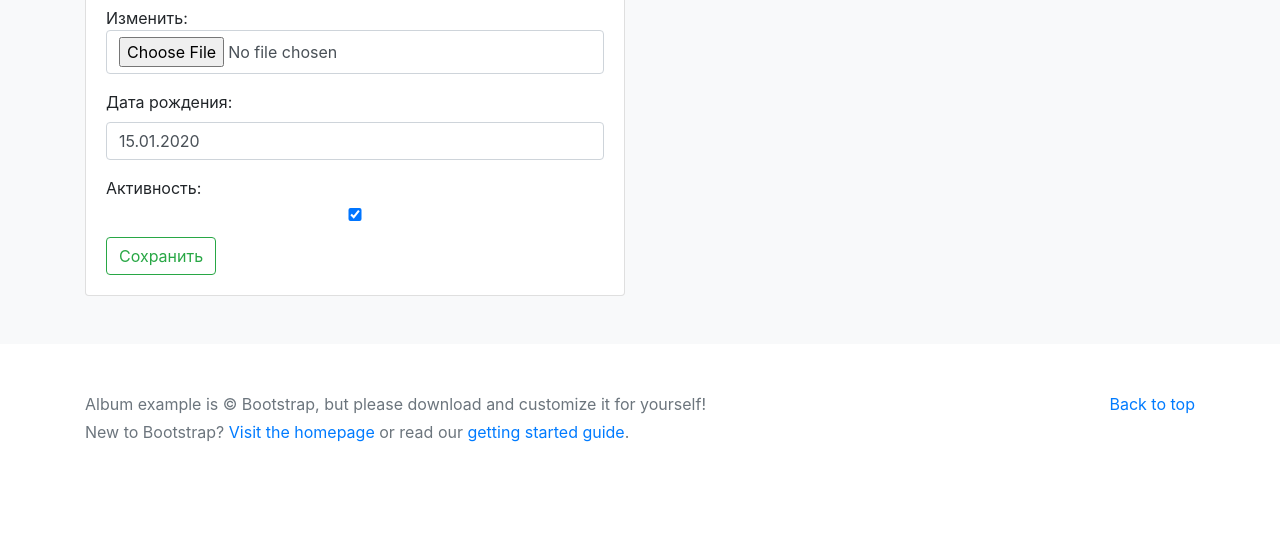
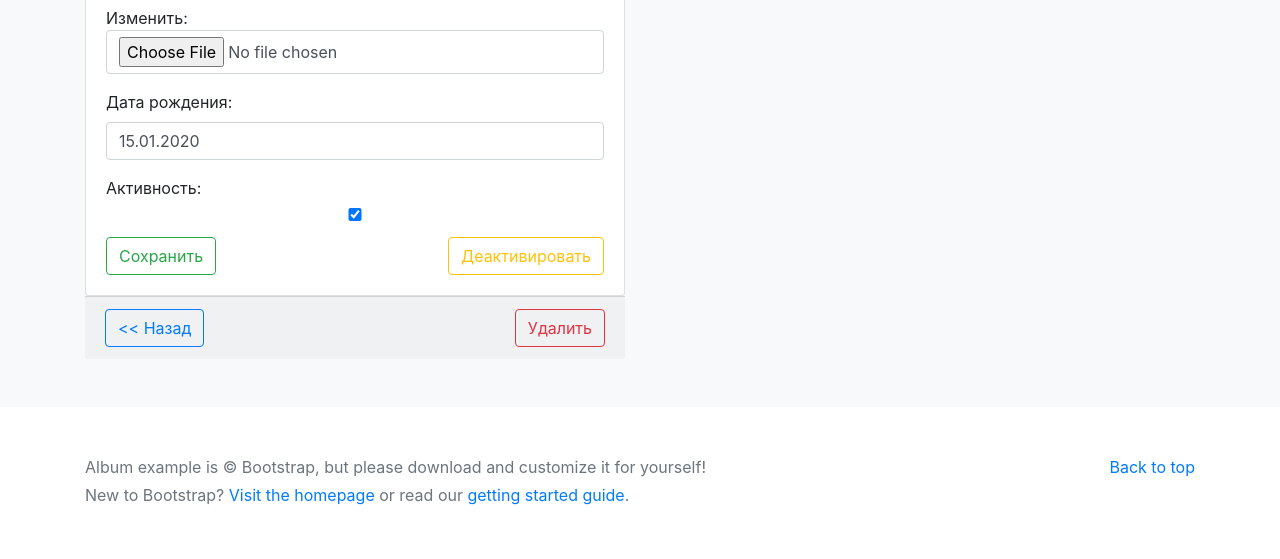
Before and after one commit to Rolllab/cDogsProject, a Django app: page /dogs/update/1/ in a window 1280 px wide. Shown: the part 1032-1591 px from the top of the page. Before the commit the page ends 1474 px from the top, so only its background shows below. Run offline with Django 5.2, Linux system fonts and the light colour scheme; a user stored in the database is signed in; tables that the repository leaves empty hold one stand-in row (values such as "Sample post"); grey boxes marked "Sample" are stand-in pictures; parts of the project's set-up code (start-up, migrations or seed data) failed here and were passed over; some libraries are stand-ins or nearby versions.

Commit message:
1) Удалены кнопки "сохранить" и "добавить"; 2) Сделаны кнопки "Активировать" и "Деактивировать"; 3) Добавлены кнопки "назад" и "удалить"

```diff
--- a/dogs/templates/dogs/create_update.html
+++ b/dogs/templates/dogs/create_update.html
@@ -15,14 +15,21 @@
             <div class="card-body">
                 {% csrf_token %}
                 {{ form.as_p }}
-                <button type="submit" class="btn btn-outline-success">
-                    {% if object %}
-                        Сохранить
+                <input type="submit" class="btn btn-outline-success" value="{% if object %}Сохранить{% else %}Добавить{% endif %}">
+                <a href="{% url 'dogs:dog_toggle_activity' object.pk %}" class="btn btn-outline-warning float-right">
+                    {% if object.is_active %}
+                        Деактивировать
                     {% else %}
-                        Добавить
+                        Активировать
                     {% endif %}
-                </button>
+                </a>
             </div>
+        </div>
+        <div class="card-footer">
+            <a href="{% url 'dogs:dogs_list' %}" class="btn btn-outline-primary"><< Назад</a>
+            {% if object and user.is_superuser %}
+                <a href="{% url 'dogs:dog_delete' object.pk %}" class="btn btn-outline-danger float-right">Удалить</a>
+            {% endif %}
         </div>
     </div>
     <div class="col-6">
```
